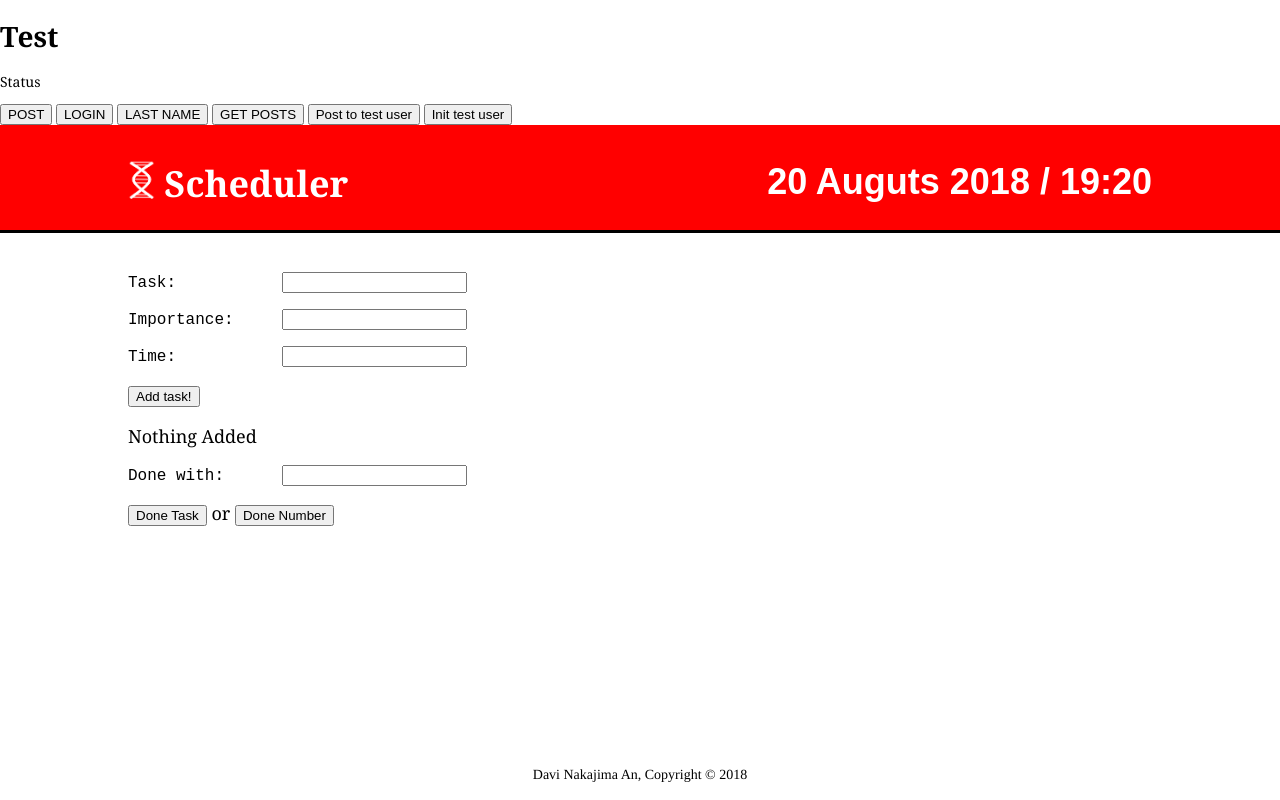
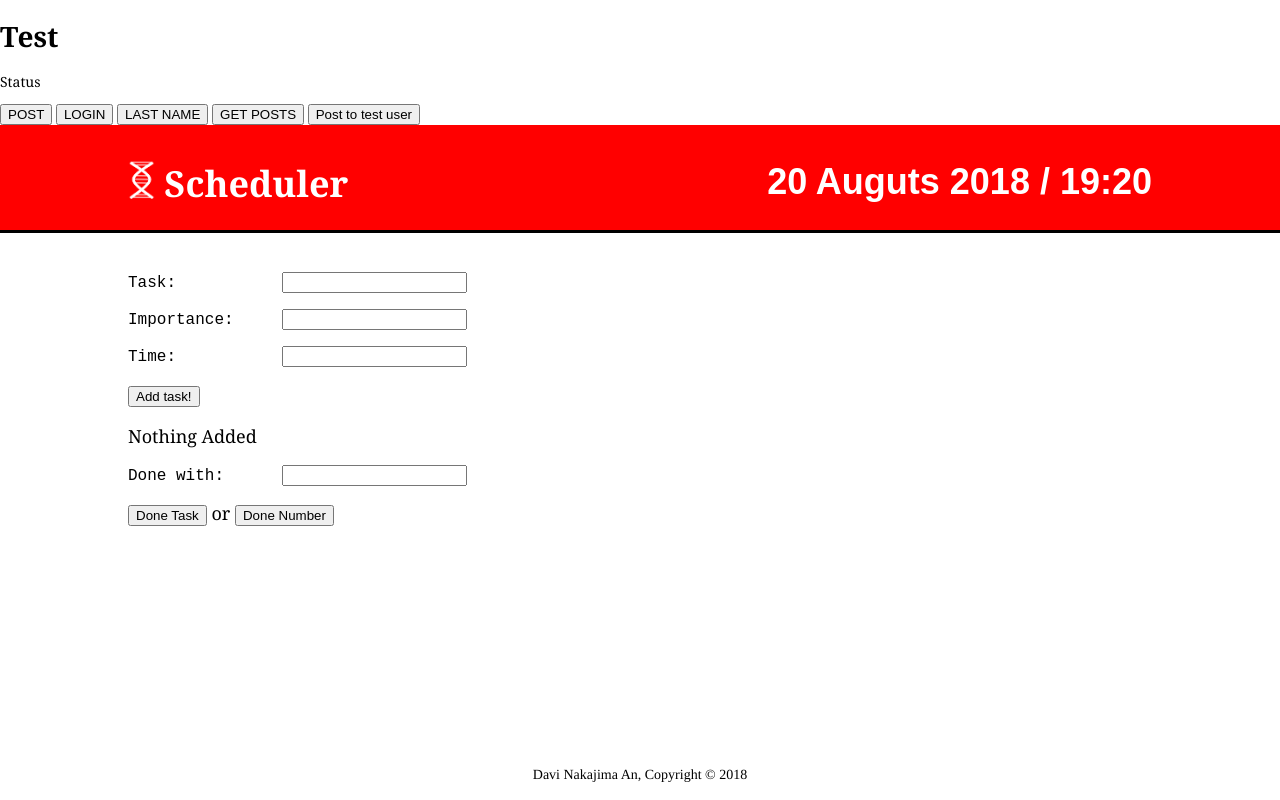
Before and after one commit to davinan/scheduler, a plain HTML site: page index.html in a window 1280 px wide. Drawn offline with Linux system fonts and the light colour scheme.

Commit message:
got rid of syntax error for debugging

```diff
--- a/index.html
+++ b/index.html
@@ -205,11 +205,11 @@
                     console.log(response);
                 })
             }
-            function initializeTestUser() {
-                FB.api('/v3.1/107418620249503', 'post',  {password='katamina', name='Mitchell Tchemmer'}, function(response) {
-                    console.log(response);
-                })
-            }
+            // function initializeTestUser() {
+            //     FB.api('/v3.1/107418620249503', 'post',  {password='katamina', name='Mitchell Tchemmer'}, function(response) {
+            //         console.log(response);
+            //     })
+            // }
     </script>
     <h1> Test</h1>
     <p id='status'>Status</p>
@@ -219,7 +219,7 @@
     <button onclick="getLastName()">LAST NAME</button>
     <button onclick="getPosts()">GET POSTS</button>
     <button onclick="postTestUser()">Post to test user</button>
-    <button onclick="initializeTestUser()">Init test user</button>
+    <!-- <button onclick="initializeTestUser()">Init test user</button> -->
 
     <header>
         <div class="container">
```
